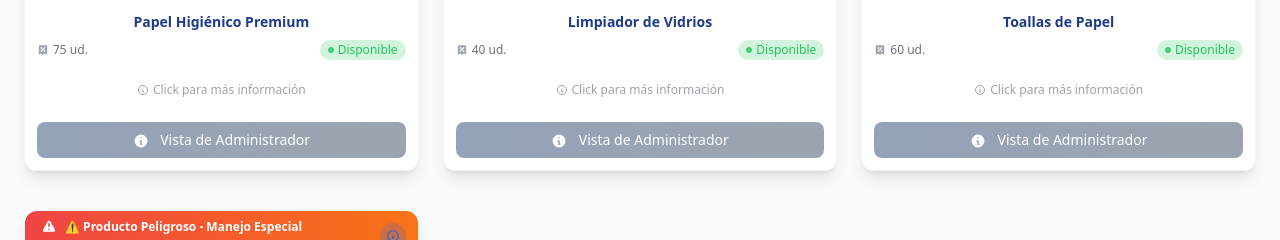
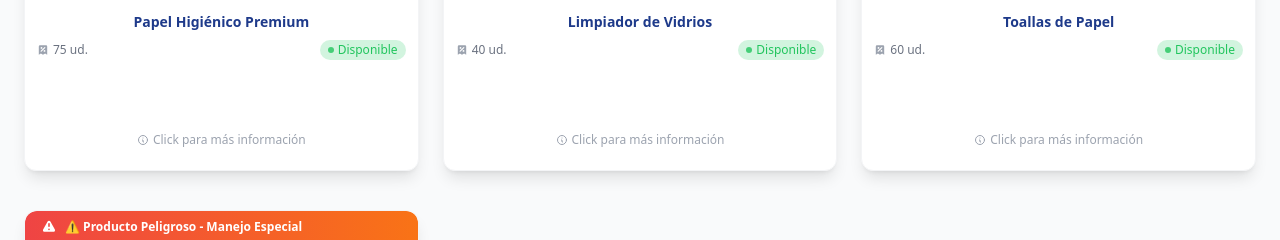
Before and after one commit to FrancoGaggero/Python, a Flask app: page /products/ in a window 1280 px wide. Shown: the part 822-1062 px from the top of the page. Run offline with Flask 3, Linux system fonts and the light colour scheme; a user stored in the database is signed in; data comes from the database, SQL or seed files in the repository; some libraries are stand-ins or nearby versions.

Commit message:
me olvide esto

```diff
--- a/PruebaClase/app/templates/components/producto.html
+++ b/PruebaClase/app/templates/components/producto.html
@@ -6,14 +6,6 @@
         <!-- CARA FRONTAL DE LA CARD -->
         <div class="flip-card-front bg-white rounded-xl shadow-lg hover:shadow-xl transition-all duration-300 border border-gray-100 relative overflow-hidden">
 
-            <!-- Indicador de flip -->
-            <div class="absolute top-3 right-3 z-20">
-                <div class="bg-pro-blue bg-opacity-20 rounded-full p-1.5 hover:bg-opacity-30 transition-all duration-200 shadow-sm">
-                    <svg class="w-3.5 h-3.5 text-pro-blue flip-icon" fill="none" stroke="currentColor" viewBox="0 0 24 24">
-                        <path stroke-linecap="round" stroke-linejoin="round" stroke-width="2" d="M13 16h-1v-4h-1m1-4h.01M21 12a9 9 0 11-18 0 9 9 0 0118 0z"/>
-                    </svg>
-                </div>
-            </div>
 
             <!-- Header con alerta de producto peligroso -->
             {% if producto.peligroso %}
@@ -119,14 +111,7 @@
                             No Disponible
                         </button>
                     {% endif %}
-                {% elif current_user.is_authenticated and current_user.es_admin %}
-                    <div class="bg-gradient-to-r from-soft-gray to-gray-400 text-white font-medium py-2 px-4 rounded-lg text-center text-sm">
-                        <svg class="w-4 h-4 inline mr-2" fill="currentColor" viewBox="0 0 20 20">
-                            <path fill-rule="evenodd" d="M18 10a8 8 0 11-16 0 8 8 0 0116 0zm-7-4a1 1 0 11-2 0 1 1 0 012 0zM9 9a1 1 0 000 2v3a1 1 0 001 1h1a1 1 0 100-2v-3a1 1 0 00-1-1H9z" clip-rule="evenodd"/>
-                        </svg>
-                        Vista de Administrador
-                    </div>
-                {% else %}
+
                     <a href="{{ url_for('auth.login') }}" class="w-full bg-gradient-to-r from-warm-green to-light-teal hover:from-light-teal hover:to-warm-green text-white font-semibold py-3 px-6 rounded-xl transition-all duration-300 transform hover:scale-105 shadow-lg hover:shadow-xl flex items-center justify-center group text-decoration-none">
                         <svg class="w-5 h-5 mr-2 transition-transform group-hover:scale-110" fill="none" stroke="currentColor" viewBox="0 0 24 24">
                             <path stroke-linecap="round" stroke-linejoin="round" stroke-width="2" d="M11 16l-4-4m0 0l4-4m-4 4h14m-5 4v1a3 3 0 01-3 3H6a3 3 0 01-3-3V7a3 3 0 013-3h7a3 3 0 013 3v1"/>
```
